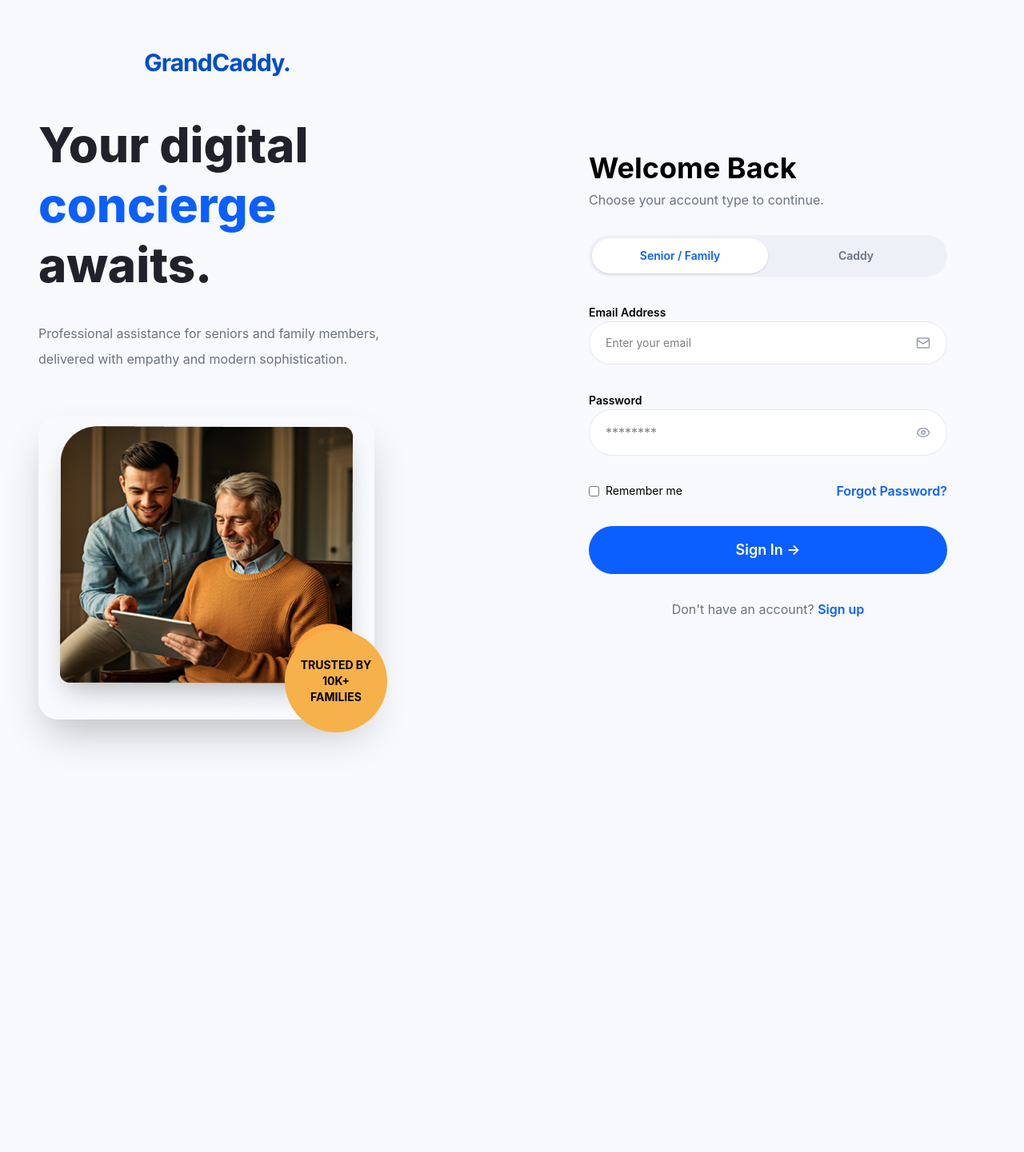
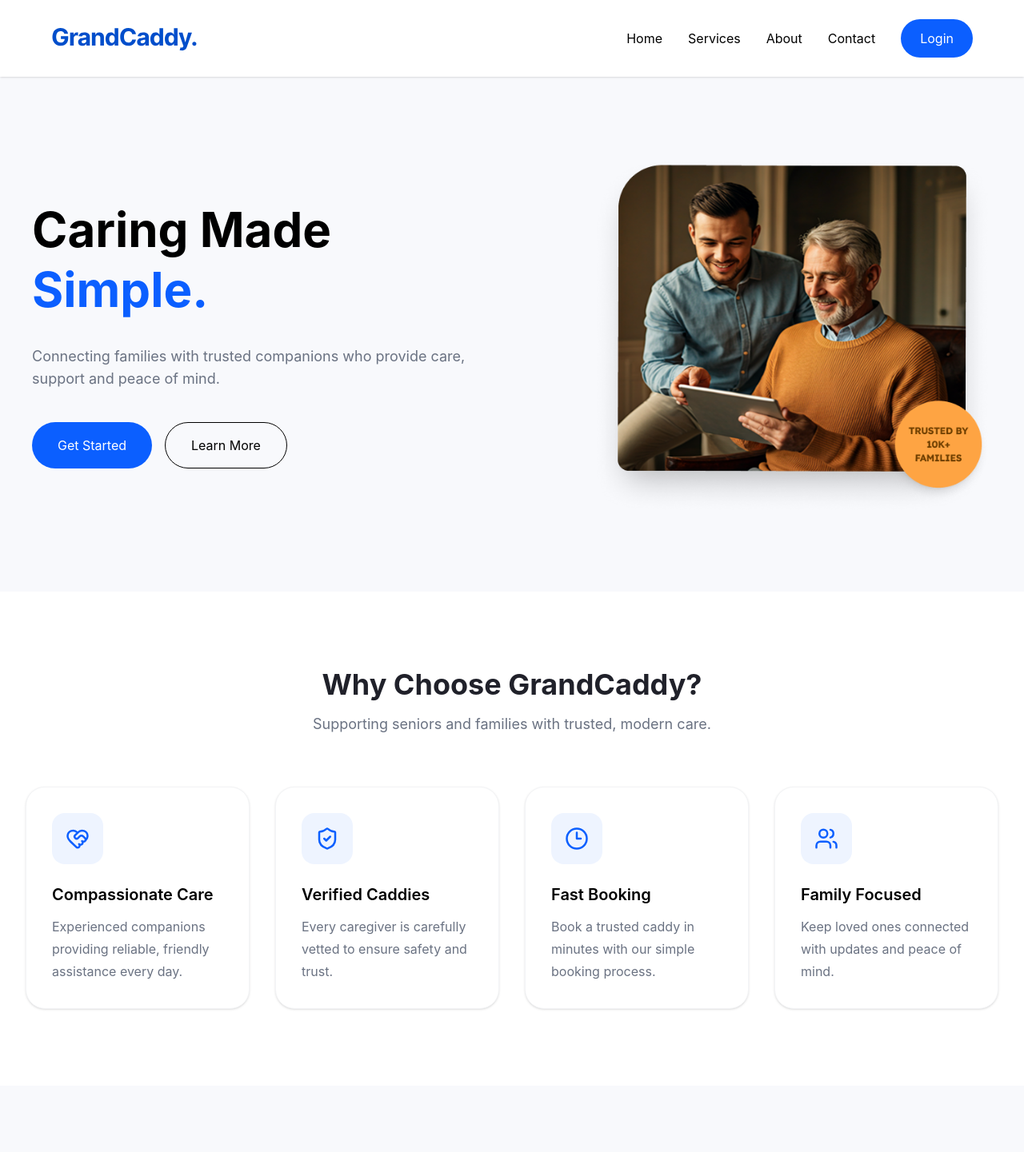
Before and after one commit to LukeZyster/GrandCaddy, a React (Vite) app: page / in a window 1280 px wide. Shown: the top 1441 px of the page at 80% size. Before the commit the page ends 964 px from the top, so only its background shows below. Built offline with nearby package versions, Linux system fonts and the light colour scheme.

Commit message:
Add Home page features section

```diff
--- a/package.json
+++ b/package.json
@@ -3,7 +3,6 @@
   "private": true,
   "version": "0.0.0",
   "type": "module",
-
   "scripts": {
     "dev": "vite",
     "build": "tsc -b && vite build",
@@ -14,7 +13,8 @@
   "dependencies": {
     "lucide-react": "^1.28.0",
     "react": "^19.2.8",
-    "react-dom": "^19.2.8"
+    "react-dom": "^19.2.8",
+    "react-router-dom": "^7.18.2"
   },
   "devDependencies": {
     "@eslint/js": "^10.0.1",
--- a/src/App.tsx
+++ b/src/App.tsx
@@ -1,5 +1,19 @@
+import { BrowserRouter, Routes, Route } from "react-router-dom";
+
+import Home from "./pages/Home";
 import Login from "./pages/Login";
+import SignUp from "./pages/SignUp";
+import Dashboard from "./pages/Dashboard";
 
 export default function App() {
-  return <Login />;
+  return (
+    <BrowserRouter>
+      <Routes>
+        <Route path="/" element={<Home />} />
+        <Route path="/login" element={<Login />} />
+        <Route path="/signup" element={<SignUp />} />
+        <Route path="/dashboard" element={<Dashboard />} />
+      </Routes>
+    </BrowserRouter>
+  );
 }
--- /dev/null
+++ b/src/components/home/Features.tsx
@@ -0,0 +1,80 @@
+import {
+  HeartHandshake,
+  ShieldCheck,
+  Clock3,
+  Users,
+} from "lucide-react";
+
+const features = [
+  {
+    title: "Compassionate Care",
+    description:
+      "Experienced companions providing reliable, friendly assistance every day.",
+    icon: HeartHandshake,
+  },
+  {
+    title: "Verified Caddies",
+    description:
+      "Every caregiver is carefully vetted to ensure safety and trust.",
+    icon: ShieldCheck,
+  },
+  {
+    title: "Fast Booking",
+    description:
+      "Book a trusted caddy in minutes with our simple booking process.",
+    icon: Clock3,
+  },
+  {
+    title: "Family Focused",
+    description:
+      "Keep loved ones connected with updates and peace of mind.",
+    icon: Users,
+  },
+];
+
+export default function Features() {
+  return (
+    <section id="features" className="bg-white py-24">
+      <div className="mx-auto max-w-7xl px-8">
+
+        <div className="text-center">
+          <h2 className="text-4xl font-bold text-[#20212A]">
+            Why Choose GrandCaddy?
+          </h2>
+
+          <p className="mt-4 text-lg text-gray-500">
+            Supporting seniors and families with trusted, modern care.
+          </p>
+        </div>
+
+        <div className="mt-16 grid gap-8 md:grid-cols-2 lg:grid-cols-4">
+
+          {features.map((feature) => {
+            const Icon = feature.icon;
+
+            return (
+              <div
+                key={feature.title}
+                className="rounded-3xl border border-gray-100 bg-white p-8 shadow-sm transition-all duration-300 hover:-translate-y-2 hover:shadow-xl"
+              >
+                <div className="flex h-16 w-16 items-center justify-center rounded-2xl bg-[#EEF4FF]">
+                  <Icon size={30} className="text-[#0B5FFF]" />
+                </div>
+
+                <h3 className="mt-6 text-xl font-semibold">
+                  {feature.title}
+                </h3>
+
+                <p className="mt-3 leading-7 text-gray-500">
+                  {feature.description}
+                </p>
+              </div>
+            );
+          })}
+
+        </div>
+
+      </div>
+    </section>
+  );
+}
--- /dev/null
+++ b/src/components/home/Footer.tsx
@@ -0,0 +1,7 @@
+export default function Footer() {
+  return (
+    <footer className="bg-black py-10 text-center text-white">
+      © 2026 GrandCaddy. All rights reserved.
+    </footer>
+  );
+}
--- /dev/null
+++ b/src/components/home/Hero.tsx
@@ -0,0 +1,39 @@
+import hero from "../../assets/hero.png";
+
+export default function Hero() {
+  return (
+    <section className="mx-auto flex max-w-7xl items-center justify-between px-10 py-24">
+      <div className="max-w-xl">
+
+        <h1 className="text-6xl font-bold leading-tight">
+          Caring Made
+          <span className="text-[#0B5FFF]"> Simple.</span>
+        </h1>
+
+        <p className="mt-8 text-lg text-gray-500">
+          Connecting families with trusted companions who provide
+          care, support and peace of mind.
+        </p>
+
+        <div className="mt-10 flex gap-4">
+
+          <button className="rounded-full bg-[#0B5FFF] px-8 py-4 text-white">
+            Get Started
+          </button>
+
+          <button className="rounded-full border px-8 py-4">
+            Learn More
+          </button>
+
+        </div>
+
+      </div>
+
+      <img
+        src={hero}
+        className="w-[500px]"
+        alt="GrandCaddy"
+      />
+    </section>
+  );
+}
--- /dev/null
+++ b/src/components/home/HowItWorks.tsx
@@ -0,0 +1,30 @@
+export default function HowItWorks() {
+  return (
+    <section className="py-24 text-center">
+
+      <h2 className="text-4xl font-bold">
+        How It Works
+      </h2>
+
+      <div className="mx-auto mt-14 grid max-w-6xl gap-10 md:grid-cols-3">
+
+        <div>
+          <h3 className="text-2xl font-bold">1</h3>
+          <p>Create an account</p>
+        </div>
+
+        <div>
+          <h3 className="text-2xl font-bold">2</h3>
+          <p>Book a trusted caddy</p>
+        </div>
+
+        <div>
+          <h3 className="text-2xl font-bold">3</h3>
+          <p>Receive quality care</p>
+        </div>
+
+      </div>
+
+    </section>
+  );
+}
--- /dev/null
+++ b/src/components/home/Navbar.tsx
@@ -0,0 +1,20 @@
+import Logo from "../Logo";
+
+export default function Navbar() {
+  return (
+    <nav className="flex items-center justify-between px-16 py-6 bg-white shadow-sm">
+      <Logo />
+
+      <div className="flex items-center gap-8">
+        <a href="/">Home</a>
+        <a href="#">Services</a>
+        <a href="#">About</a>
+        <a href="#">Contact</a>
+
+        <button className="rounded-full bg-[#0B5FFF] px-6 py-3 text-white">
+          Login
+        </button>
+      </div>
+    </nav>
+  );
+}
--- /dev/null
+++ b/src/components/home/Services.tsx
@@ -0,0 +1,33 @@
+const services = [
+  "Home Care",
+  "Companionship",
+  "Transport",
+  "Medication Pickup",
+];
+
+export default function Services() {
+  return (
+    <section className="bg-[#F8F9FC] py-20">
+
+      <h2 className="text-center text-4xl font-bold">
+        Our Services
+      </h2>
+
+      <div className="mx-auto mt-14 grid max-w-7xl gap-8 md:grid-cols-2 lg:grid-cols-4">
+
+        {services.map((service) => (
+          <div
+            key={service}
+            className="rounded-3xl bg-white p-10 shadow"
+          >
+            <h3 className="text-xl font-semibold">
+              {service}
+            </h3>
+          </div>
+        ))}
+
+      </div>
+
+    </section>
+  );
+}
--- /dev/null
+++ b/src/components/home/Testimonials.tsx
@@ -0,0 +1,16 @@
+export default function Testimonials() {
+  return (
+    <section className="bg-[#0B5FFF] py-24 text-white text-center">
+
+      <h2 className="text-4xl font-bold">
+        Trusted by Families
+      </h2>
+
+      <p className="mx-auto mt-8 max-w-3xl text-lg">
+        "GrandCaddy has completely changed how we support our parents.
+        Reliable, caring and professional."
+      </p>
+
+    </section>
+  );
+}
--- /dev/null
+++ b/src/pages/Home.tsx
@@ -0,0 +1,17 @@
+import Navbar from "../components/home/Navbar";
+import Hero from "../components/home/Hero";
+import Features from "../components/home/Features";
+import Services from "../components/home/Services";
+import Footer from "../components/home/Footer";
+
+export default function Home() {
+  return (
+    <main>
+      <Navbar />
+      <Hero />
+      <Features />
+      <Services />
+      <Footer />
+    </main>
+  );
+}
--- /dev/null
+++ b/src/pages/SignUp.tsx
@@ -0,0 +1,9 @@
+export default function SignUp() {
+  return (
+    <div className="min-h-screen flex items-center justify-center">
+      <h1 className="text-5xl font-bold">
+        Sign Up Page
+      </h1>
+    </div>
+  );
+}
```
Also changed, not shown: src/pages/Dashboard.tsx (added), 1 other file (tests, documents, lock files or other folders). Lines whose indentation alone changed are shown as unchanged.
